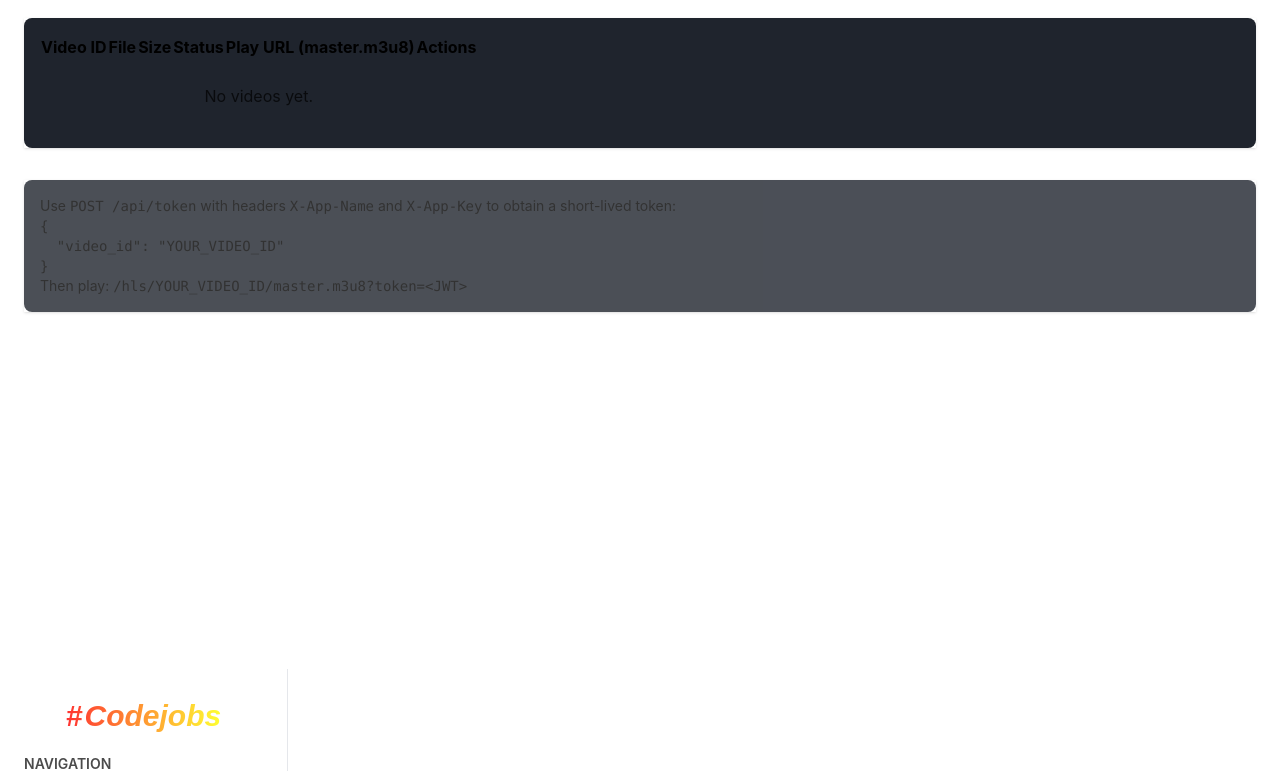
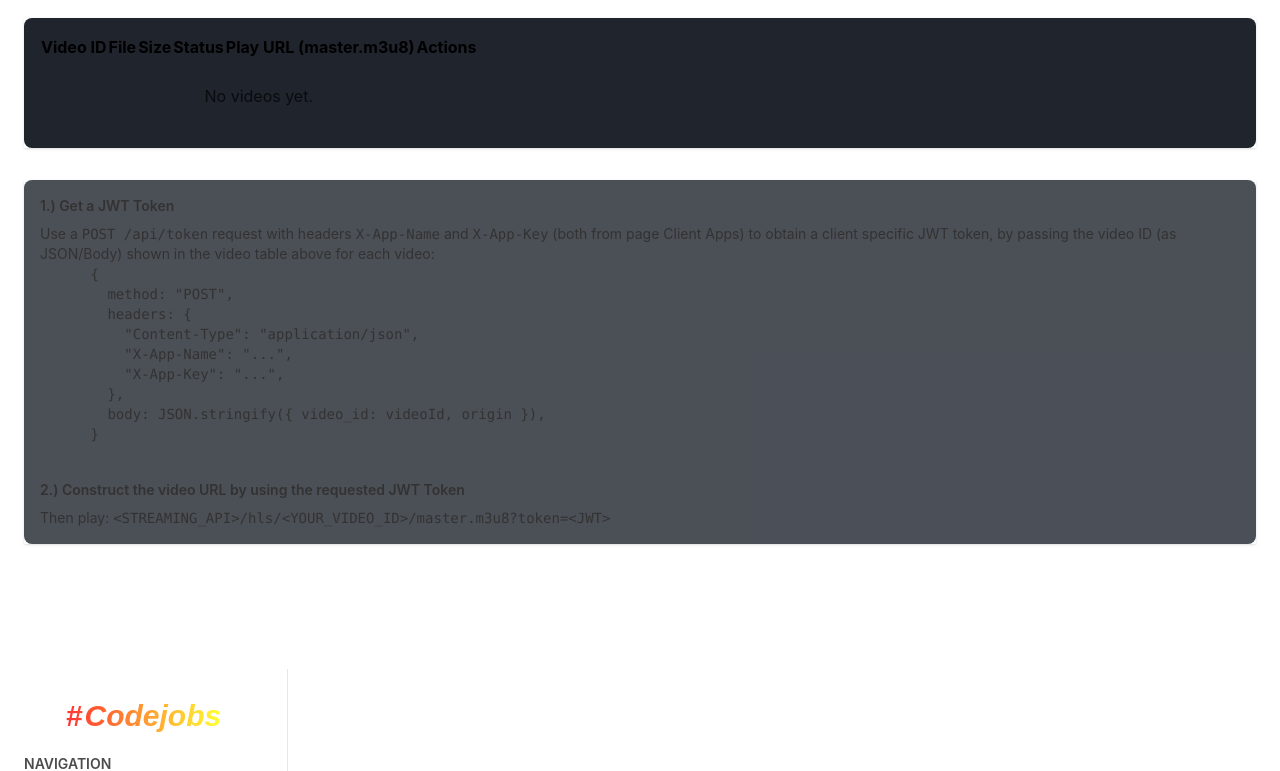
Before and after one commit to jspm2013/cj-smart-streaming, a FastAPI app: page /admin in a window 1280 px wide. Shown: the part 155-926 px from the top of the page. Run offline with FastAPI, Linux system fonts and the light colour scheme; the visitor is signed in with stand-in values (Sample User, id 1); style sheets or scripts are compiled from the project's sources; some libraries are stand-ins or nearby versions.

Commit message:
Update videos.html

```diff
--- a/web/templates/videos.html
+++ b/web/templates/videos.html
@@ -72,18 +72,32 @@
 
 <div class="mt-8 card bg-base-100 shadow">
   <div class="card-body text-sm opacity-80">
+    <h3 class="font-semibold mb-2">1.) Get a JWT Token</h3>
     <p>
-      Use <code>POST /api/token</code> with headers <code>X-App-Name</code> and
-      <code>X-App-Key</code> to obtain a short-lived token:
+      Use a <code>POST /api/token</code> request with headers
+      <code>X-App-Name</code> and <code>X-App-Key</code> (both from page Client
+      Apps) to obtain a client specific JWT token, by passing the video ID (as
+      JSON/Body) shown in the video table above for each video:
     </p>
     <pre>
-{
-  "video_id": "YOUR_VIDEO_ID"
-}</pre
-    >
+      {
+        method: "POST",
+        headers: {
+          "Content-Type": "application/json",
+          "X-App-Name": "...",
+          "X-App-Key": "...",
+        },
+        body: JSON.stringify({ video_id: videoId, origin }),
+      }
+    </pre>
+    <h3 class="font-semibold mt-4 mb-2">
+      2.) Construct the video URL by using the requested JWT Token
+    </h3>
     <p>
       Then play:
-      <code>/hls/YOUR_VIDEO_ID/master.m3u8?token=&lt;JWT&gt;</code>
+      <code
+        >&lt;STREAMING_API&gt;/hls/&lt;YOUR_VIDEO_ID&gt;/master.m3u8?token=&lt;JWT&gt;</code
+      >
     </p>
   </div>
 </div>
```
